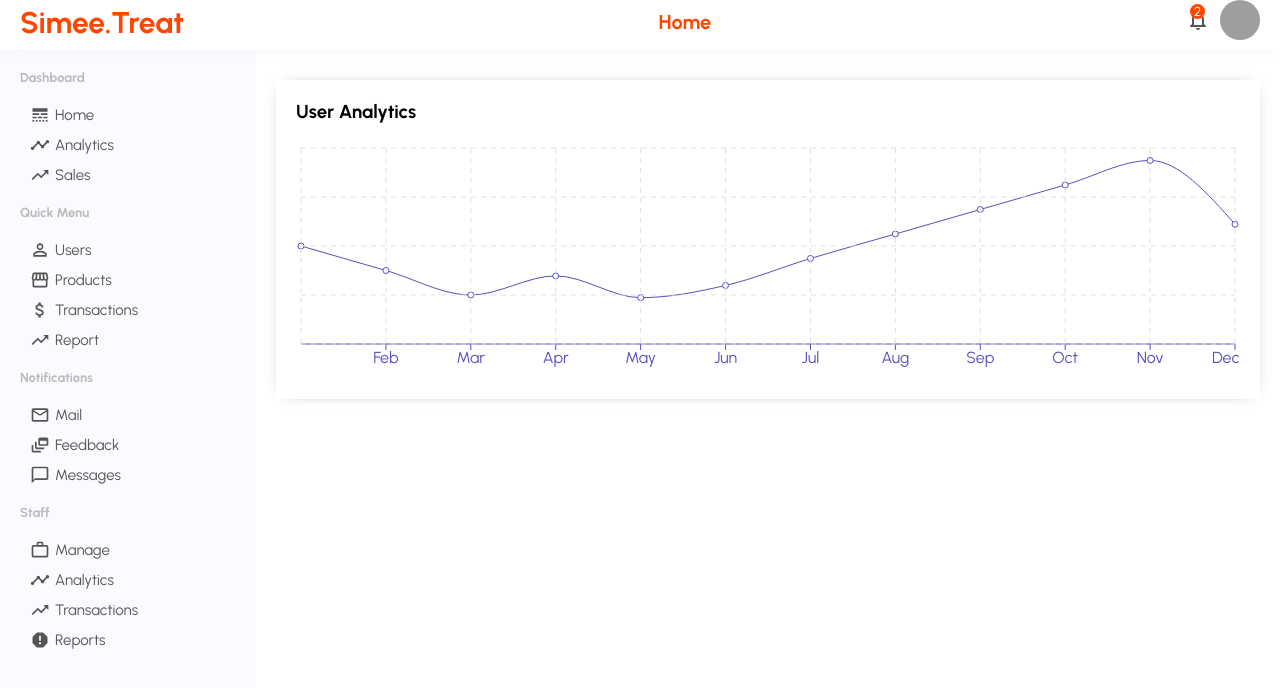
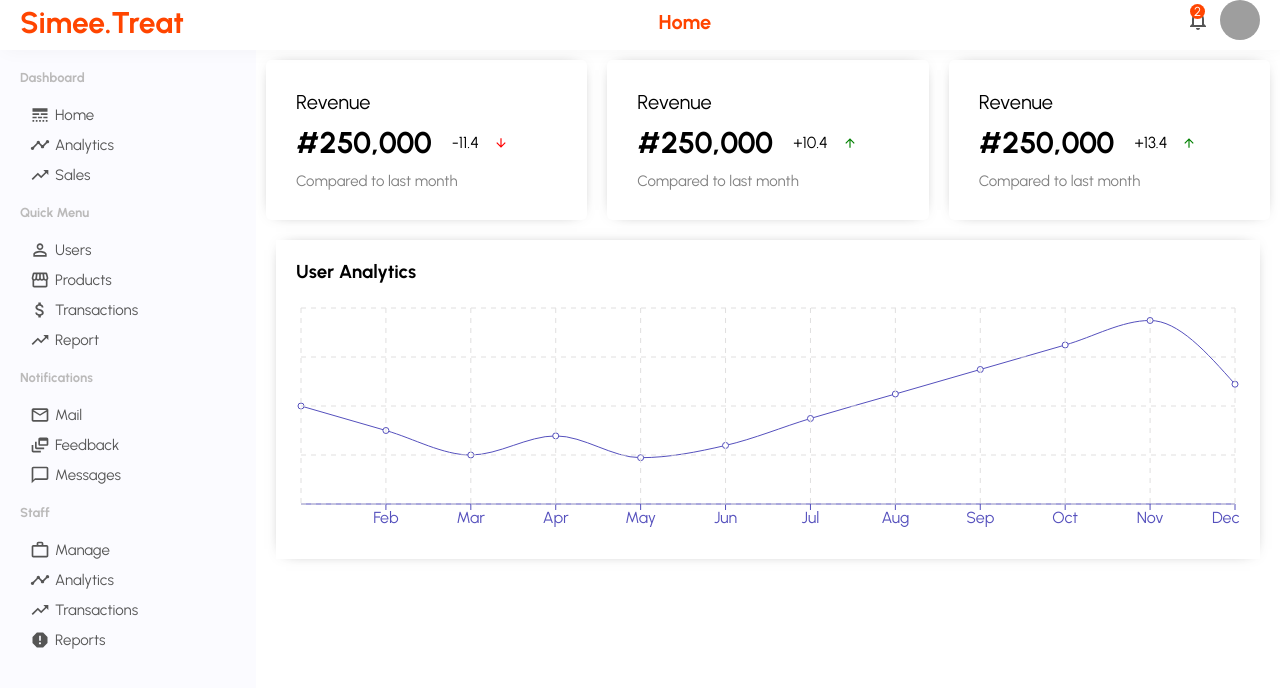
Before and after one commit to stivex001/Simee-treat-Admin, a React (Create React App) app: page / in a window 1280 px wide. Shown: the top 688 px of the page. Built offline with nearby package versions, Linux system fonts and the light colour scheme; grey boxes are pictures that could not be loaded.

Commit message:
feat: added styles to the chart page

```diff
--- /dev/null
+++ b/src/components/featuredInfo/FeaturedInfo.jsx
@@ -0,0 +1,46 @@
+import { ArrowDownward, ArrowUpward } from "@mui/icons-material";
+import React from "react";
+import { Compared, Container, FeaturedContainer, FeaturedMoney, FeaturedMoneyRate, FeaturedTitle, Wrapper } from "./featued.styles";
+
+
+const FeaturedInfo = () => {
+  return (
+    <Container>
+      <Wrapper>
+        <FeaturedTitle>Revenue</FeaturedTitle>
+        <FeaturedContainer>
+          <FeaturedMoney>#250,000</FeaturedMoney>
+          <FeaturedMoneyRate>
+            -11.4
+            <ArrowDownward style={{color: 'red', fontSize: '14px', marginLeft: '15px'}} />
+          </FeaturedMoneyRate>
+        </FeaturedContainer>
+        <Compared>Compared to last month</Compared>
+      </Wrapper>
+      <Wrapper>
+        <FeaturedTitle>Revenue</FeaturedTitle>
+        <FeaturedContainer>
+          <FeaturedMoney>#250,000</FeaturedMoney>
+          <FeaturedMoneyRate>
+            +10.4
+            <ArrowUpward style={{color: 'green', fontSize: '14px', marginLeft: '15px'}}/>
+          </FeaturedMoneyRate>
+        </FeaturedContainer>
+        <Compared>Compared to last month</Compared>
+      </Wrapper>
+      <Wrapper>
+        <FeaturedTitle>Revenue</FeaturedTitle>
+        <FeaturedContainer>
+          <FeaturedMoney>#250,000</FeaturedMoney>
+          <FeaturedMoneyRate>
+            +13.4
+            <ArrowUpward style={{color: 'green', fontSize: '14px', marginLeft: '15px'}}/>
+          </FeaturedMoneyRate>
+        </FeaturedContainer>
+        <Compared>Compared to last month</Compared>
+      </Wrapper>
+    </Container>
+  );
+};
+
+export default FeaturedInfo;
--- /dev/null
+++ b/src/components/featuredInfo/featued.styles.js
@@ -0,0 +1,38 @@
+import styled from "styled-components";
+
+export const Container = styled.div`
+  width: 100%;
+  display: flex;
+  justify-content: space-between;
+`;
+export const Wrapper = styled.div`
+  flex: 1;
+  margin: 0 10px;
+  padding: 30px;
+  border-radius: 5px;
+  cursor: pointer;
+  box-shadow: 0px 0px 15px -10px rgba(0, 0, 0, 0.75);
+  -webkit-box-shadow: 0px 0px 15px -10px rgba(0, 0, 0, 0.75);
+  -moz-box-shadow: 19px 5px 50px -3px rgba(235, 180, 180, 0.55);
+`;
+export const FeaturedTitle = styled.span`
+font-size: 20px;
+`;
+export const FeaturedContainer = styled.div`
+margin: 10px 0px;
+  display: flex;
+  align-items: center;
+`;
+export const FeaturedMoney = styled.span`
+font-size: 30px;
+  font-weight: bold;
+`;
+export const FeaturedMoneyRate = styled.div`
+display: flex;
+  align-items: center;
+  margin-left: 20px;
+`;
+export const Compared = styled.span`
+font-size: 15px;
+color: gray;
+`;
--- a/src/pages/home/Home.jsx
+++ b/src/pages/home/Home.jsx
@@ -1,6 +1,7 @@
 import styled from "styled-components";
 import Chart from "../../components/chart/Chart";
 import { userData } from "../../components/chart/data";
+import FeaturedInfo from "../../components/featuredInfo/FeaturedInfo";
 
 const Container = styled.div`
   flex: 4;
@@ -10,6 +11,7 @@ const Container = styled.div`
 const Home = () => {
   return (
     <Container>
+      <FeaturedInfo />
       <Chart
         data={userData}
         title="User Analytics"
```
